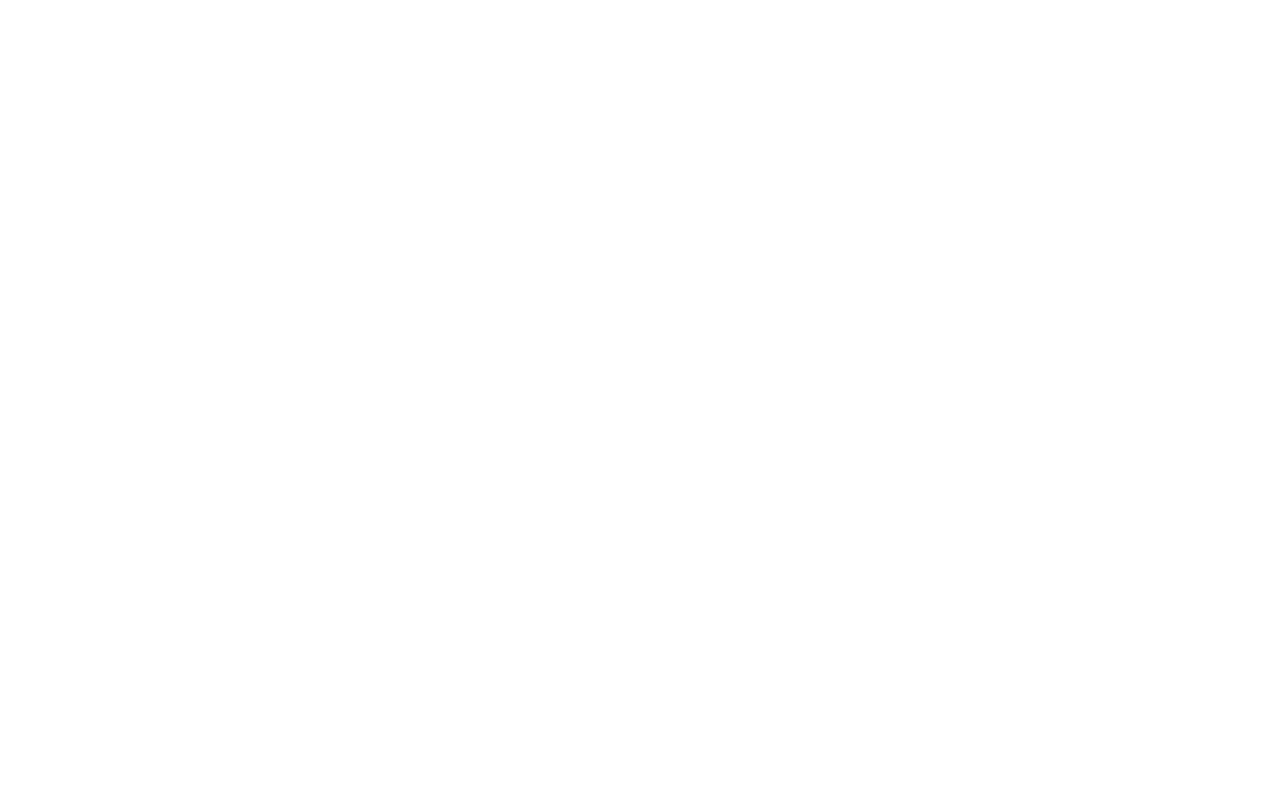
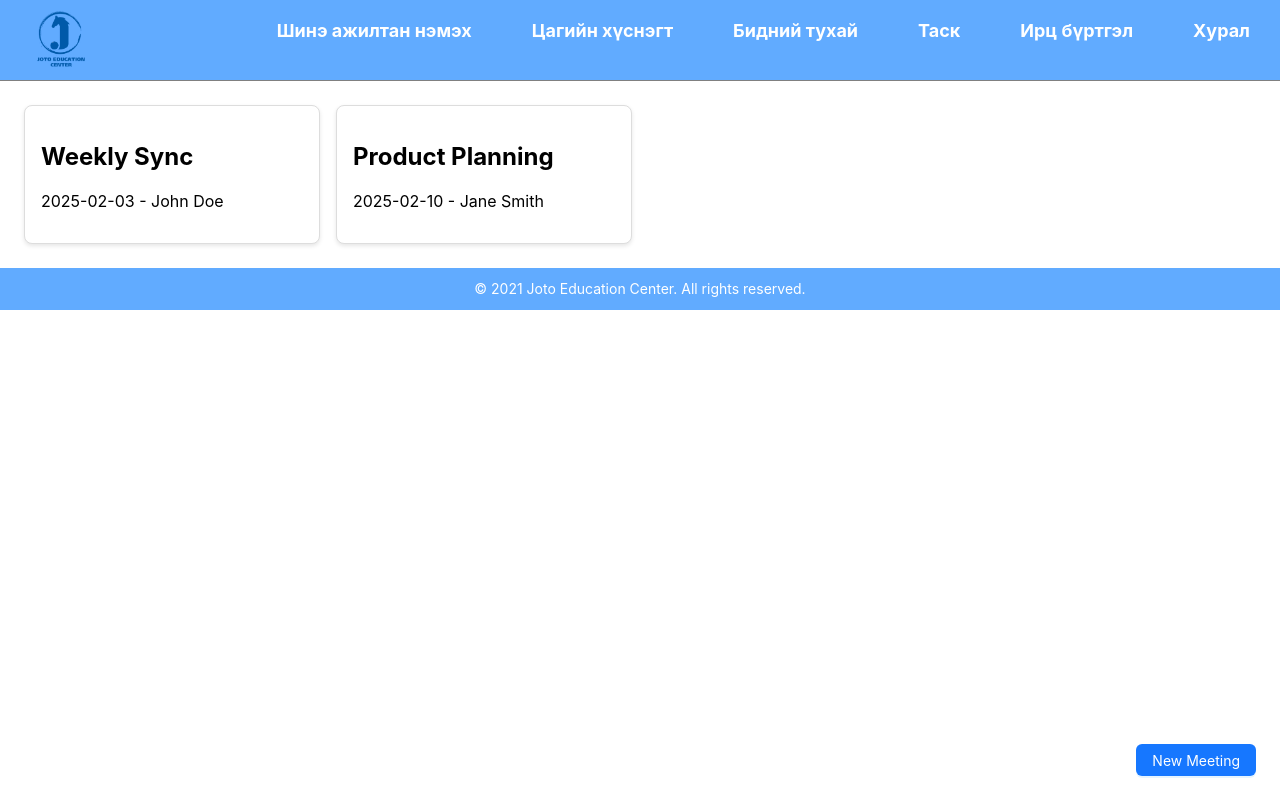
Before and after one commit to UGN0619/time-frontend, a React (Create React App) app: page /meeting in a window 1280 px wide. Before the commit this address had no page. Built offline with nearby package versions, Linux system fonts and the light colour scheme.

Commit message:
meeting page adjustment

```diff
--- a/package.json
+++ b/package.json
@@ -12,6 +12,7 @@
     "react-dom": "^19.0.0",
     "react-router-dom": "^7.1.0",
     "react-scripts": "5.0.1",
+    "ui": "^0.2.4",
     "web-vitals": "^4.2.4"
   },
   "scripts": {
--- a/src/App.js
+++ b/src/App.js
@@ -8,6 +8,7 @@ import AddWorker from "./Pages/AddWorker";
 import Attendance from "./Pages/Attedance";
 import StudentAttendancePage from "./Pages/StudentAttedance";
 import AddStudentPage from "./Pages/AddStudents";
+import Meeting from "./Pages/Meeting";
 
 function App() {
   return (
@@ -21,6 +22,7 @@ function App() {
         <Route path="/attendance" element={<Attendance />} />
         <Route path="/student-attendance" element={<StudentAttendancePage />} />
         <Route path="/add-student" element={<AddStudentPage />} />
+        <Route path="/meeting" element={<Meeting />} />
       </Routes>
     </Router>
   );
--- a/src/Component/Header.js
+++ b/src/Component/Header.js
@@ -47,6 +47,12 @@ function Header() {
             Ирц бүртгэл
           </a>
         </div>
+        <div style={{ padding: "10px", display: "flex" }}>
+          <a href="/meeting" className="btn">
+            {" "}
+            Хурал
+          </a>
+        </div>
       </div>
     </div>
   );
--- /dev/null
+++ b/src/Pages/Meeting.js
@@ -0,0 +1,139 @@
+import { useState } from "react";
+import { Button, Drawer, Modal, Input, message } from "antd";
+import Header from "../Component/Header";
+import Footer from "../Component/Footer";
+
+function Meeting() {
+    const [meetings, setMeetings] = useState([
+        { id: 1, date: "2025-02-03", author: "John Doe", title: "Weekly Sync", concept: "Discussion on project updates and team progress." },
+        { id: 2, date: "2025-02-10", author: "Jane Smith", title: "Product Planning", concept: "Brainstorming session for new product features." }
+    ]);
+    const [selectedMeeting, setSelectedMeeting] = useState(null);
+    const [showModal, setShowModal] = useState(false);
+    const [newMeeting, setNewMeeting] = useState({ date: "", author: "", title: "", concept: "" });
+    const [drawerOpen, setDrawerOpen] = useState(false);
+    const [isEditing, setIsEditing] = useState(false);
+    const [editedMeeting, setEditedMeeting] = useState(null);
+    const [deleteConfirm, setDeleteConfirm] = useState(false);
+    const [cancelConfirm, setCancelConfirm] = useState(false);
+
+    const addMeeting = () => {
+        if (!newMeeting.title || !newMeeting.author || !newMeeting.date || !newMeeting.concept) {
+            message.error("All fields are required!");
+            return;
+        }
+        setMeetings([...meetings, { id: meetings.length + 1, ...newMeeting }]);
+        setShowModal(false);
+        setNewMeeting({ date: "", author: "", title: "", concept: "" });
+    };
+
+    const deleteMeeting = () => {
+        setMeetings(meetings.filter(meeting => meeting.id !== selectedMeeting.id));
+        setDrawerOpen(false);
+        setDeleteConfirm(false);
+    };
+
+    const openDrawer = (meeting) => {
+        setSelectedMeeting(meeting);
+        setEditedMeeting(meeting);
+        setIsEditing(false);
+        setDrawerOpen(true);
+    };
+
+    const saveEditedMeeting = () => {
+        if (!editedMeeting.title || !editedMeeting.author || !editedMeeting.date || !editedMeeting.concept) {
+            message.error("All fields are required!");
+            return;
+        }
+        setMeetings(meetings.map(meeting => meeting.id === editedMeeting.id ? editedMeeting : meeting));
+        setSelectedMeeting(editedMeeting);
+        setIsEditing(false);
+    };
+
+    return (
+        <div>
+            <Header />
+            <div style={{ padding: "24px", display: "grid", gap: "16px", gridTemplateColumns: "repeat(auto-fill, minmax(250px, 1fr))" }}>
+                {meetings.map((meeting) => (
+                    <div
+                        key={meeting.id}
+                        style={{
+                            backgroundColor: "white",
+                            border: "1px solid #ddd",
+                            padding: "16px",
+                            borderRadius: "8px",
+                            boxShadow: "0 2px 4px rgba(0,0,0,0.1)",
+                            cursor: "pointer",
+                            wordWrap: "break-word",
+                            whiteSpace: "normal",
+                            maxWidth: "100%"
+                        }}
+                        onClick={() => openDrawer(meeting)}
+                    >
+                        <h2 style={{ wordWrap: "break-word", whiteSpace: "normal", maxWidth: "100%" }}>{meeting.title}</h2>
+                        <p style={{ wordWrap: "break-word", whiteSpace: "normal", maxWidth: "100%" }}>{meeting.date} - {meeting.author}</p>
+                    </div>
+                ))}
+            </div>
+            <Button type="primary" style={{ position: "fixed", bottom: "24px", right: "24px" }} onClick={() => { setShowModal(true); setNewMeeting({ date: "", author: "", title: "", concept: "" }); }}>New Meeting</Button>
+
+            <Drawer title="Meeting Details" onClose={() => setDrawerOpen(false)} open={drawerOpen} width={500}>
+                {selectedMeeting && (
+                    <div style={{ display: "flex", flexDirection: "column", gap: "12px" }}>
+                        {isEditing ? (
+                            <>
+                                <Input value={editedMeeting.title} onChange={(e) => setEditedMeeting({ ...editedMeeting, title: e.target.value })}
+                                    style={{ wordWrap: "break-word", whiteSpace: "normal", maxWidth: "100%" }} />
+                                <Input value={editedMeeting.author} onChange={(e) => setEditedMeeting({ ...editedMeeting, author: e.target.value })}
+                                    style={{ wordWrap: "break-word", whiteSpace: "normal", maxWidth: "100%" }} />
+                                <Input type="date" value={editedMeeting.date} onChange={(e) => setEditedMeeting({ ...editedMeeting, date: e.target.value })} />
+                                <Input.TextArea value={editedMeeting.concept} rows={6}
+                                    style={{ wordWrap: "break-word", whiteSpace: "pre-wrap", resize: "none", maxWidth: "100%" }}
+                                    onChange={(e) => setEditedMeeting({ ...editedMeeting, concept: e.target.value })} />
+                                <Button type="primary" onClick={saveEditedMeeting}>Save</Button>
+                                <Button type="default" onClick={() => setIsEditing(false)}>Cancel</Button>
+                            </>
+                        ) : (
+                            <>
+                                <h2 style={{ wordWrap: "break-word", whiteSpace: "normal", maxWidth: "100%" }}>{selectedMeeting.title}</h2>
+                                <p><strong>Date:</strong> {selectedMeeting.date}</p>
+                                <p><strong>Author:</strong> {selectedMeeting.author}</p>
+                                <p><strong>Concept:</strong></p>
+                                <div style={{ wordWrap: "break-word", whiteSpace: "pre-wrap", maxWidth: "100%" }}>{selectedMeeting.concept}</div>
+                                <Button type="primary" onClick={() => setIsEditing(true)}>Edit</Button>
+                                <Button type="danger" onClick={() => setDeleteConfirm(true)}>Delete</Button>
+                            </>
+                        )}
+                    </div>
+                )}
+            </Drawer>
+
+            <Modal title="Confirm Delete" open={deleteConfirm} onOk={deleteMeeting} onCancel={() => setDeleteConfirm(false)}>
+                <p>Are you sure you want to delete this meeting?</p>
+            </Modal>
+
+            <Modal title="Confirm Cancel" open={cancelConfirm} onOk={() => { setShowModal(false); setCancelConfirm(false); }} onCancel={() => setCancelConfirm(false)}>
+                <p>Are you sure you want to cancel?</p>
+            </Modal>
+
+            <Modal title="New Meeting" open={showModal} onCancel={() => setCancelConfirm(true)} onOk={addMeeting} centered width={500} maskClosable={false}>
+                <div style={{ display: "flex", flexDirection: "column", gap: "12px" }}>
+                    <Input placeholder="Title" value={newMeeting.title}
+                        onChange={(e) => setNewMeeting({ ...newMeeting, title: e.target.value })}
+                        style={{ wordWrap: "break-word", whiteSpace: "normal", maxWidth: "100%" }} />
+                    <Input placeholder="Author" value={newMeeting.author}
+                        onChange={(e) => setNewMeeting({ ...newMeeting, author: e.target.value })}
+                        style={{ wordWrap: "break-word", whiteSpace: "normal", maxWidth: "100%" }} />
+                    <Input type="date" value={newMeeting.date} onChange={(e) => setNewMeeting({ ...newMeeting, date: e.target.value })} />
+                    <Input.TextArea placeholder="Concept" rows={6}
+                        style={{ wordWrap: "break-word", whiteSpace: "pre-wrap", maxWidth: "100%" }}
+                        value={newMeeting.concept}
+                        onChange={(e) => setNewMeeting({ ...newMeeting, concept: e.target.value })} />
+                </div>
+            </Modal>
+            <Footer />
+        </div>
+    );
+}
+
+export default Meeting;
```
Also changed, not shown: 1 other file (tests, documents, lock files or other folders).
